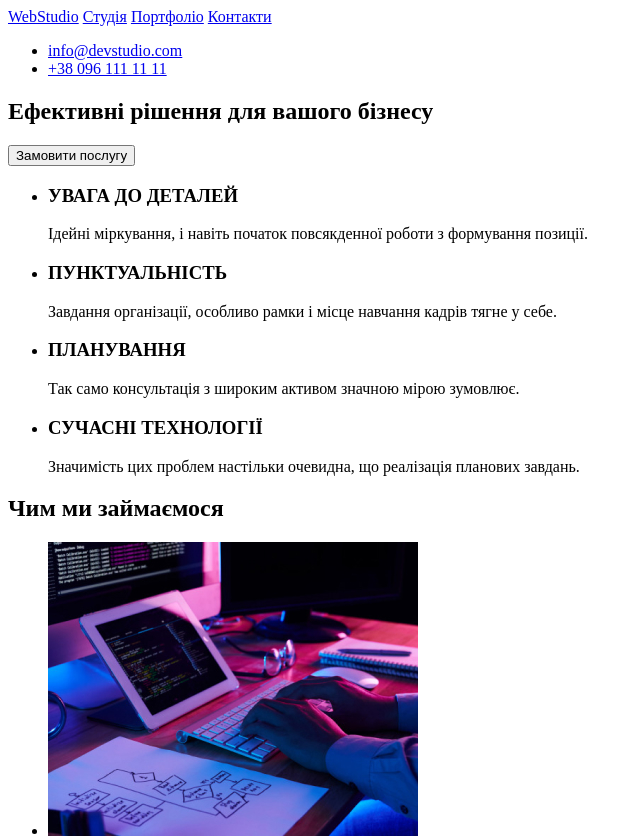
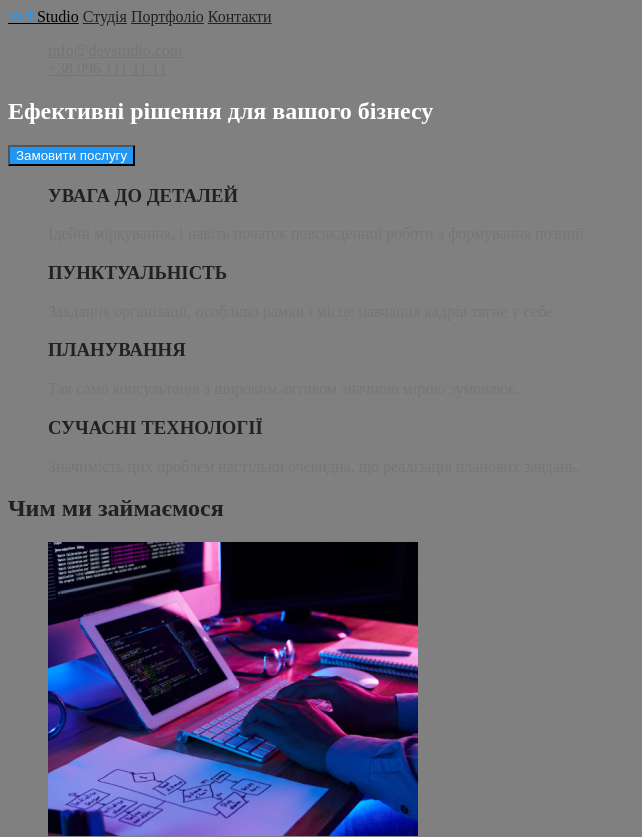
Before and after one commit to nezalonov-serhii/file-cabinet, a plain HTML site: page index.html in a window 1280 px wide. Shown: the top 837 px of the page, without its empty margins (0-642 px from the left). Drawn offline with Linux system fonts and the light colour scheme.

Commit message:
додає кольори до Index.html

```diff
--- a/css/styles.css
+++ b/css/styles.css
@@ -5,6 +5,7 @@
 цвет загаловков #212121
 цвет вторичного текста #757575
 цвет контактних даних в футере rgba(255, 255, 255, 0.6);
+цвет фокуса и кнопок #2196F3;
 
 */
 
@@ -12,9 +13,74 @@
     --whitecolor: #ffffff;
     --blackcolor: #000000;
     --background-second: #2F303A;
-    --prime-text-color: #212121;
-    --secondary-text-color: #757575;
+    --secondary-text-color: #212121;
+    --prime-text-color: #757575;
     --address-text-color: rgba(255, 255, 255, 0.6);
+    --focus-color: #2196F3;
+}
+
+body {
+    color: var(--prime-text-color);
+    background-color: grey;
+}
+
+.list-nav,
+.lists-about,
+.lists-features,
+.lists-work {
+    list-style: none;
 }
 
 /* header */
+
+.titel {
+    color: var(--secondary-text-color);
+}
+
+.navigation .logo {
+    color: var(--blackcolor);
+}
+
+.logo span {
+    color: var(--focus-color);
+}
+
+
+
+.contact-link {
+    color: inherit;;
+}
+
+/* Hero */
+
+.section-hero h1 {
+    color: var(--whitecolor);
+}
+
+.button {
+    background-color: var(--focus-color);
+    color: var(--whitecolor);
+}
+
+/* Features */
+
+.titel {
+    color: #212121;
+}
+
+/* Aboute work */
+
+/* Aboute team */
+
+/* Footer */
+.footer .logo {
+    color: var(--whitecolor);
+}
+
+.footer-contacts {
+    color: var(--whitecolor);
+}
+
+.footer-contacts a {
+    color: var(--address-text-color);
+}
--- a/index.html
+++ b/index.html
@@ -1,5 +1,5 @@
 <!DOCTYPE html>
-<html lang="en">
+<html lang="X-UA-Compatible">
 
 <head>
     <meta charset="UTF-8">
@@ -13,24 +13,24 @@
 
     <!-- Шапка -->
     <header>
-        <nav>
-            <a href="/">WebStudio</a>
-            <a href="/">Студія</a>
-            <a href="/">Портфоліо</a>
-            <a href="/">Контакти</a>
+        <nav class="navigation">
+            <a href="/" class="logo"><span>Web</span>Studio</a>
+            <a href="/" class="titel">Студія</a>
+            <a href="/" class="titel">Портфоліо</a>
+            <a href="/" class="titel">Контакти</a>
         </nav>
-        <ul>
-            <li><a href="mailto:info@devstudio.com">info@devstudio.com</a></li>
-            <li><a href="tel:+380961111111">+38 096 111 11 11</a></li>
+        <ul class="list-nav ">
+            <li><a href="mailto:info@devstudio.com" class="contact-link">info@devstudio.com</a></li>
+            <li><a href="tel:+380961111111" class="contact-link">+38 096 111 11 11</a></li>
         </ul>
     </header>
 
     <main>
 
         <!-- Герої -->
-        <section>
+        <section class="section-hero">
             <h1>Ефективні рішення для вашого бізнесу</h1>
-            <button type="button">Замовити послугу</button>
+            <button type="button" class="button">Замовити послугу</button>
         </section>
 
         <!-- Особливості -->
@@ -38,24 +38,24 @@
 
             <!-- <h2>Особливості</h2> -->
 
-            <ul>
+            <ul class="lists-features">
                 <li>
-                    <h3>УВАГА ДО ДЕТАЛЕЙ</h3>
+                    <h3 class="titel">УВАГА ДО ДЕТАЛЕЙ</h3>
                     <p>Ідейні міркування, і навіть початок повсякденної роботи з формування позиції.</p>
                 </li>
 
                 <li>
-                    <h3>ПУНКТУАЛЬНІСТЬ</h3>
+                    <h3 class="titel">ПУНКТУАЛЬНІСТЬ</h3>
                     <p>Завдання організації, особливо рамки і місце навчання кадрів тягне у себе.</p>
                 </li>
 
                 <li>
-                    <h3>ПЛАНУВАННЯ</h3>
+                    <h3 class="titel">ПЛАНУВАННЯ</h3>
                     <p>Так само консультація з широким активом значною мірою зумовлює.</p>
                 </li>
 
                 <li>
-                    <h3>СУЧАСНІ ТЕХНОЛОГІЇ</h3>
+                    <h3 class="titel">СУЧАСНІ ТЕХНОЛОГІЇ</h3>
                     <p>Значимість цих проблем настільки очевидна, що реалізація планових завдань.</p>
                 </li>
             </ul>
@@ -63,8 +63,8 @@
 
         <!-- Чим ми займаємося -->
         <Section>
-            <h2>Чим ми займаємося</h2>
-            <ul>
+            <h2 class="titel">Чим ми займаємося</h2>
+            <ul class="lists-work">
                 <li>
                     <img src="./img/keyboard.jpg" alt="Друкує на клавіатурі" width="370" height="294">
                 </li>
@@ -82,30 +82,30 @@
         <!-- Про команду -->
         <section>
 
-            <h2>Наша команда</h2>
+            <h2 class="titel">Наша команда</h2>
 
-            <ul>
+            <ul class="lists-about">
                 <li>
                     <img src="./img/photo1.jpg" alt="фото члена команди" width="270" height="260">
-                    <p>Ігор Дем'яненко</p>
+                    <p class="titel">Ігор Дем'яненко</p>
                     <p>Product Designer</p>
                 </li>
 
                 <li>
                     <img src="./img/photo2.jpg" alt="фото члена команди" width="270" height="260">
-                    <p>Ольга Рєпіна</p>
+                    <p class="titel">Ольга Рєпіна</p>
                     <p>Frontend Developer</p>
                 </li>
 
                 <li>
                     <img src="./img/photo3.jpg" alt="фото члена команди" width="270" height="260">
-                    <p>Микола Тарасов</p>
+                    <p class="titel">Микола Тарасов</p>
                     <p>Marketing</p>
                 </li>
 
                 <li>
                     <img src="./img/photo4.jpg" alt="фото члена команди" width="270" height="260">
-                    <p>Михайло Єрмаков</p>
+                    <p class="titel">Михайло Єрмаков</p>
                     <p>UI Designer</p>
                 </li>
             </ul>
@@ -114,11 +114,11 @@
     </main>
 
     <!-- Футер -->
-    <footer>
+    <footer class="footer">
 
-        <a href="/">WebStudio</a>
+        <a href="/" class="logo"><span>Web</span>Studio</a>
 
-        <address>
+        <address class="footer-contacts">
             <p>м. Київ, пр-т Лесі Українки, 26</p>
             <a href="mailto:info@devstudio.com">info@devstudio.com</a>
             <a href="tell:+380961111111">+38 096 111 11 11</a>
```
